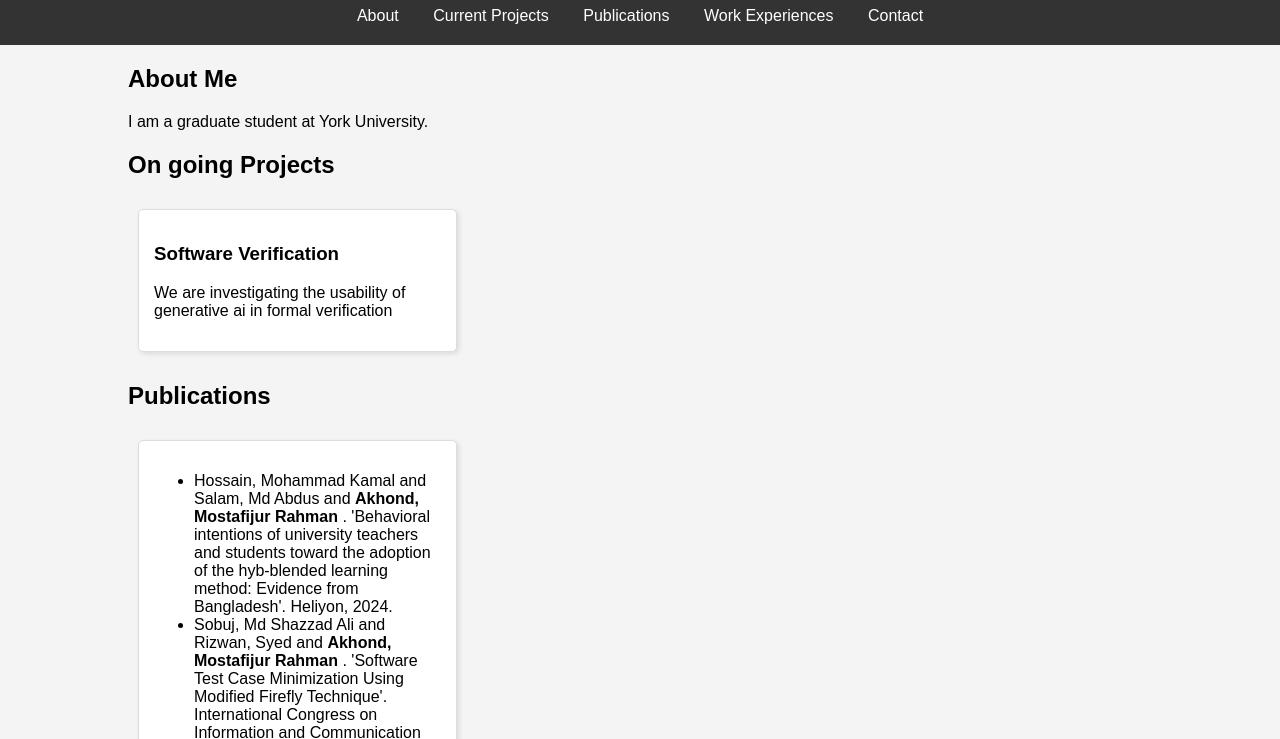
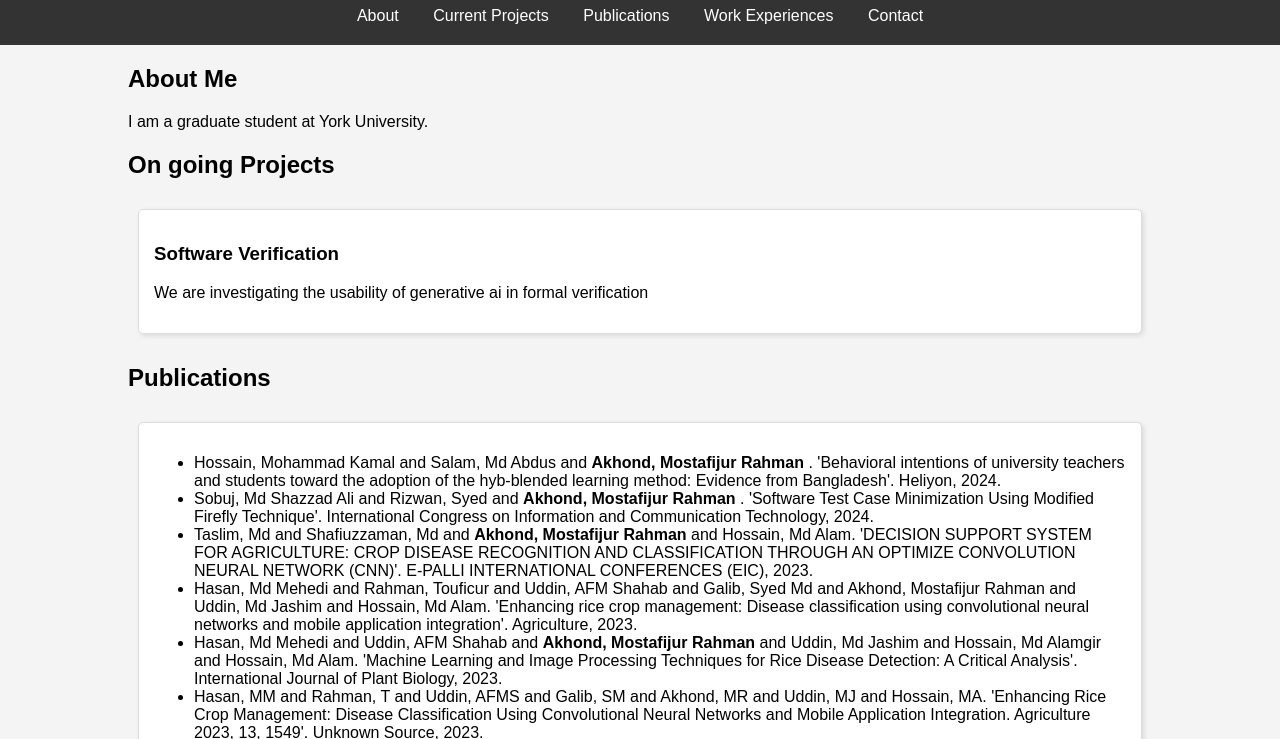
Before and after one commit to mostafij-yorku/mostafij-yorku.github.io, a plain HTML site: page index.html in a window 1280 px wide. Shown: the part 60-799 px from the top of the page. Drawn offline with Linux system fonts and the light colour scheme.

Commit message:
Update index.html

```diff
--- a/index.html
+++ b/index.html
@@ -54,7 +54,7 @@
             border-radius: 5px;
             margin: 10px;
             padding: 15px;
-            width: calc(30% - 20px);
+            width: calc(100% - 20px);
             box-shadow: 2px 2px 5px rgba(0, 0, 0, 0.1);
         }
 
```
